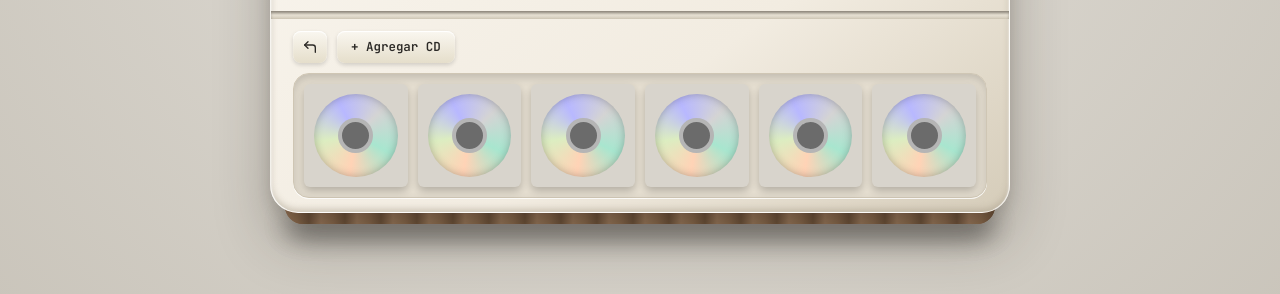
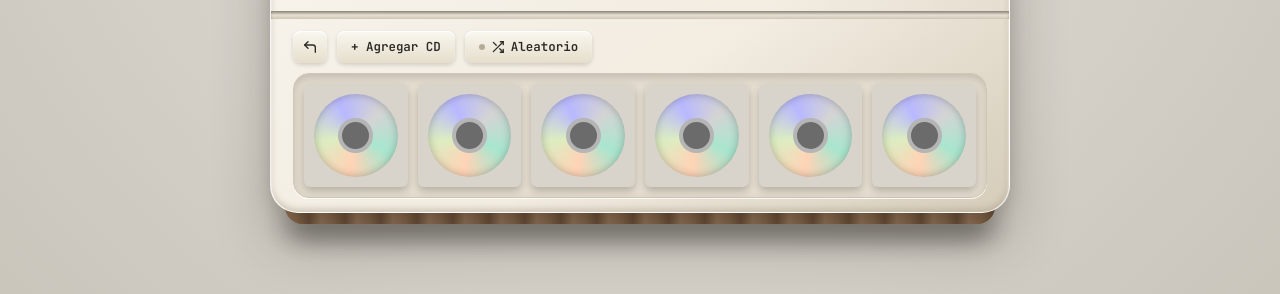
Before and after one commit to xGinleyB/CD-Player, a plain HTML site: page index.html in a window 1280 px wide. Shown: the part 448-742 px from the top of the page. Drawn offline with Linux system fonts and the light colour scheme.

Commit message:
shuffle addition

```diff
--- a/index.html
+++ b/index.html
@@ -173,6 +173,19 @@
                 </button>
                 <!--Boton alargado para abrir el formulario de agregar un nuevo CD-->
                 <button class="hw-btn-pill" id="addCdBtn">+ Agregar CD</button>
+
+                <!-- NUEVO: Botón físico para activar/desactivar reproducción aleatoria (Shuffle) -->
+                <button class="hw-btn-pill" id="shuffleBtn" title="Modo Aleatorio" style="display: inline-flex; align-items: center; gap: 6px;">
+                    <span id="shuffleLed" style="width: 6px; height: 6px; border-radius: 50%; background: #b5ab99; transition: all 0.2s;"></span>
+                    <svg viewBox="0 0 24 24" width="14" height="14" fill="none" stroke="currentColor" stroke-width="2.2" stroke-linecap="round" stroke-linejoin="round">
+                        <polyline points="16 3 21 3 21 8"></polyline>
+                        <line x1="4" y1="20" x2="21" y2="3"></line>
+                        <polyline points="21 16 21 21 16 21"></polyline>
+                        <line x1="15" y1="15" x2="21" y2="21"></line>
+                        <line x1="4" y1="4" x2="9" y2="9"></line>
+                    </svg>
+                    <span>Aleatorio</span>
+                </button>
             </div>
 
             <!--LA VITRINA DEBAJO DE LOS BOTONES -->
```
